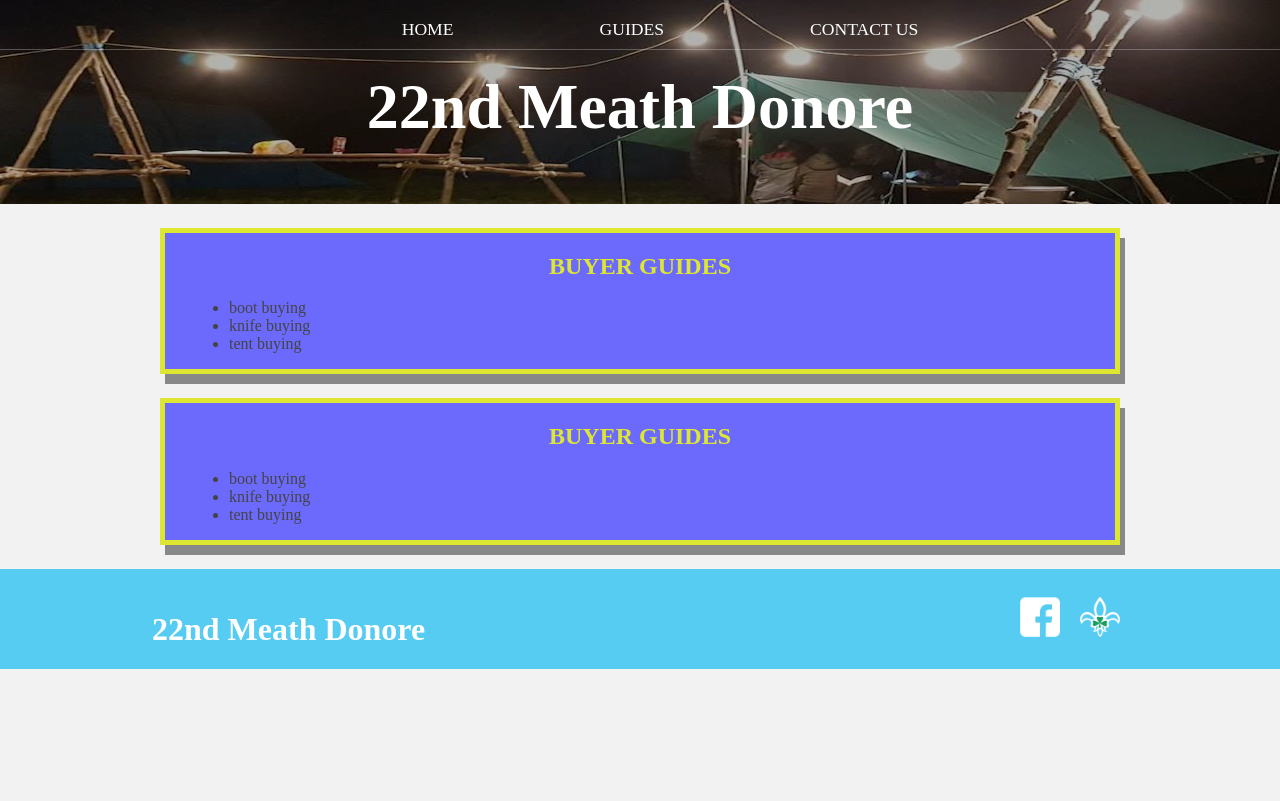
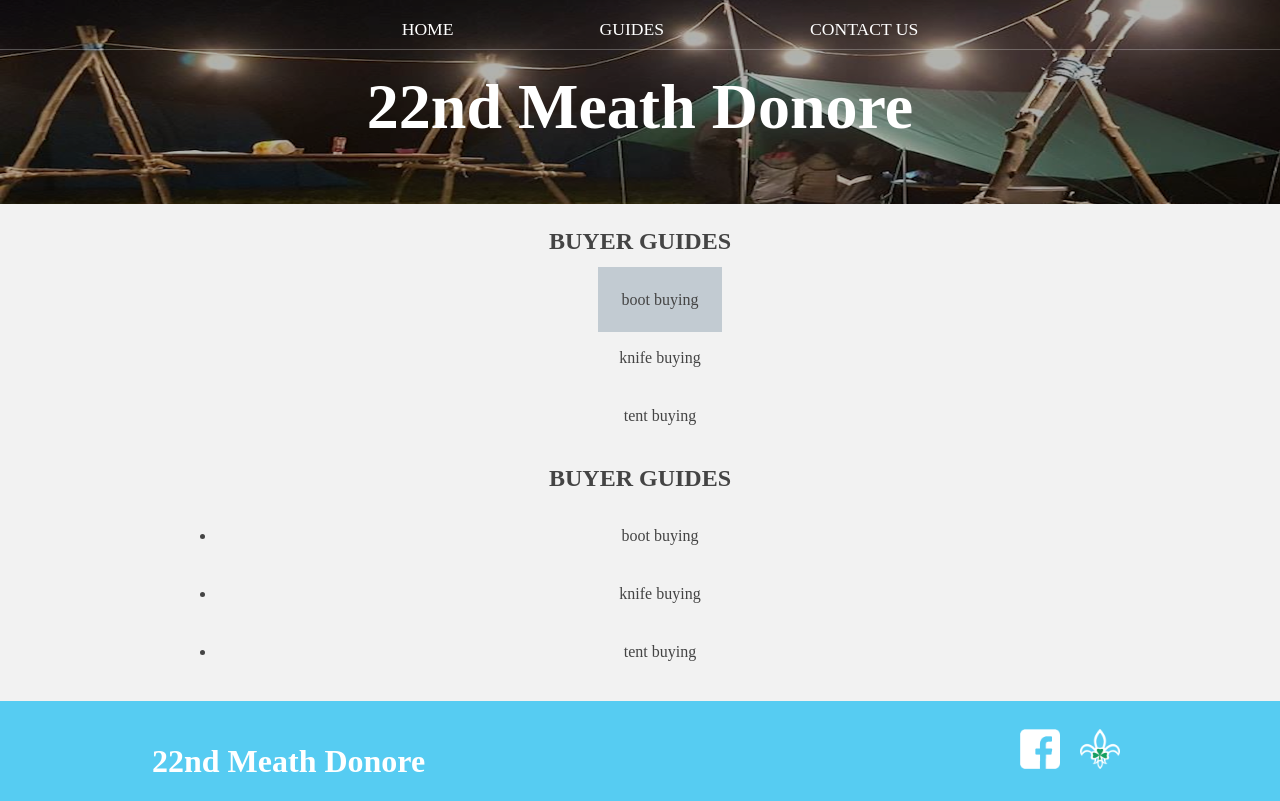
Before and after one commit to MarkLynch101/ScoutGroupWebsite, a website: page Public/guides-list.html in a window 1280 px wide. Drawn offline with Linux system fonts and the light colour scheme.

Commit message:
fiddled with css

```diff
--- a/Public/guides-list.html
+++ b/Public/guides-list.html
@@ -20,18 +20,18 @@
     </header>
    <section class="list-section">
        <h2 class="list-header">BUYER GUIDES</h2>
-       <ul>
-           <li>boot buying</li>
-           <li>knife buying</li>
-           <li>tent buying</li>
+       <ul class="list">
+           <li class="list-item boot-buying-listing"><a href="temp-guide.html">boot buying </a></li>
+           <li class="list-item knife-buying-listing">knife buying</li>
+           <li class="list-item tent-buying-listing">tent buying</li>
        </ul>
    </section>
    <section class="list-section">
     <h2 class="list-header">BUYER GUIDES</h2>
     <ul>
-        <li>boot buying</li>
-        <li>knife buying</li>
-        <li>tent buying</li>
+        <li class="list-item">boot buying</li>
+        <li class="list-item">knife buying</li>
+        <li class="list-item">tent buying</li>
     </ul>
 </section>
    <footer class="main-footer">
--- a/Public/styles.css
+++ b/Public/styles.css
@@ -117,13 +117,35 @@ nav a:hover {
 .list-section {
     margin: 1.5em auto;
     max-width: 75%;
-    background-color: #6c6afc;
-    border: 5px solid #dde631;
     padding: 0 1.5em;
-    box-shadow: 5px 10px #888888;
 }
 
 .list-header {
     text-align: center;
-    color: #dde631;
 }
+
+.list {
+    list-style-type: none;
+    align-items: center;
+}
+
+.list a {
+    text-decoration: none;
+    max-width: 75%;
+    width: 10em;
+    padding: 1.5em;
+}
+
+.list-item {
+    padding: 1.5em;
+    text-align: center;
+    margin: -0.5em;
+}
+
+.boot-buying-listing a{
+    background-image: url("images/placeholder.png");
+}
+
+.knife-buying-listing a{
+    background-image: url("images/placeholder.png");
+}
```
Also changed, not shown: Public/images/placeholder.png (added).
